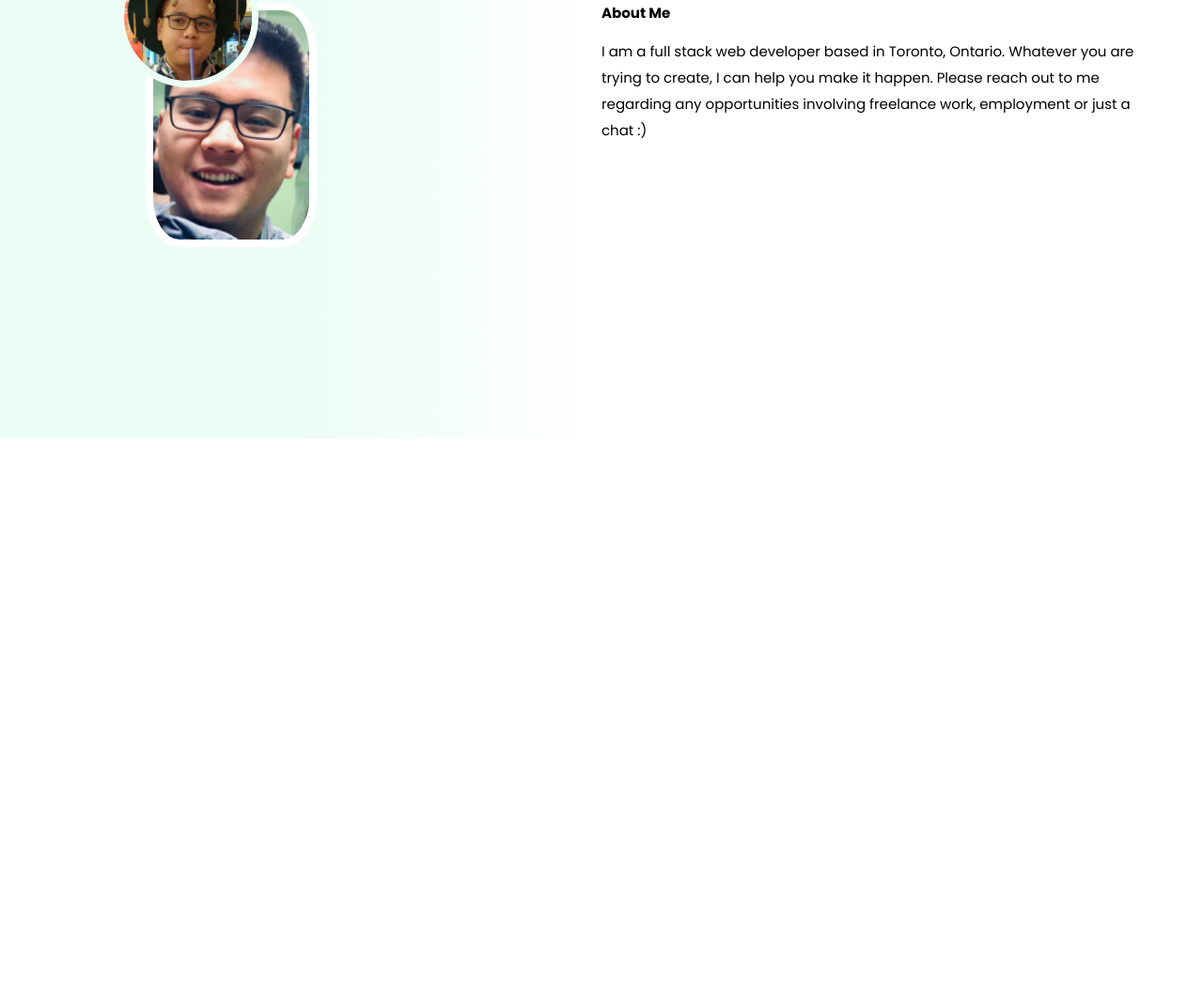
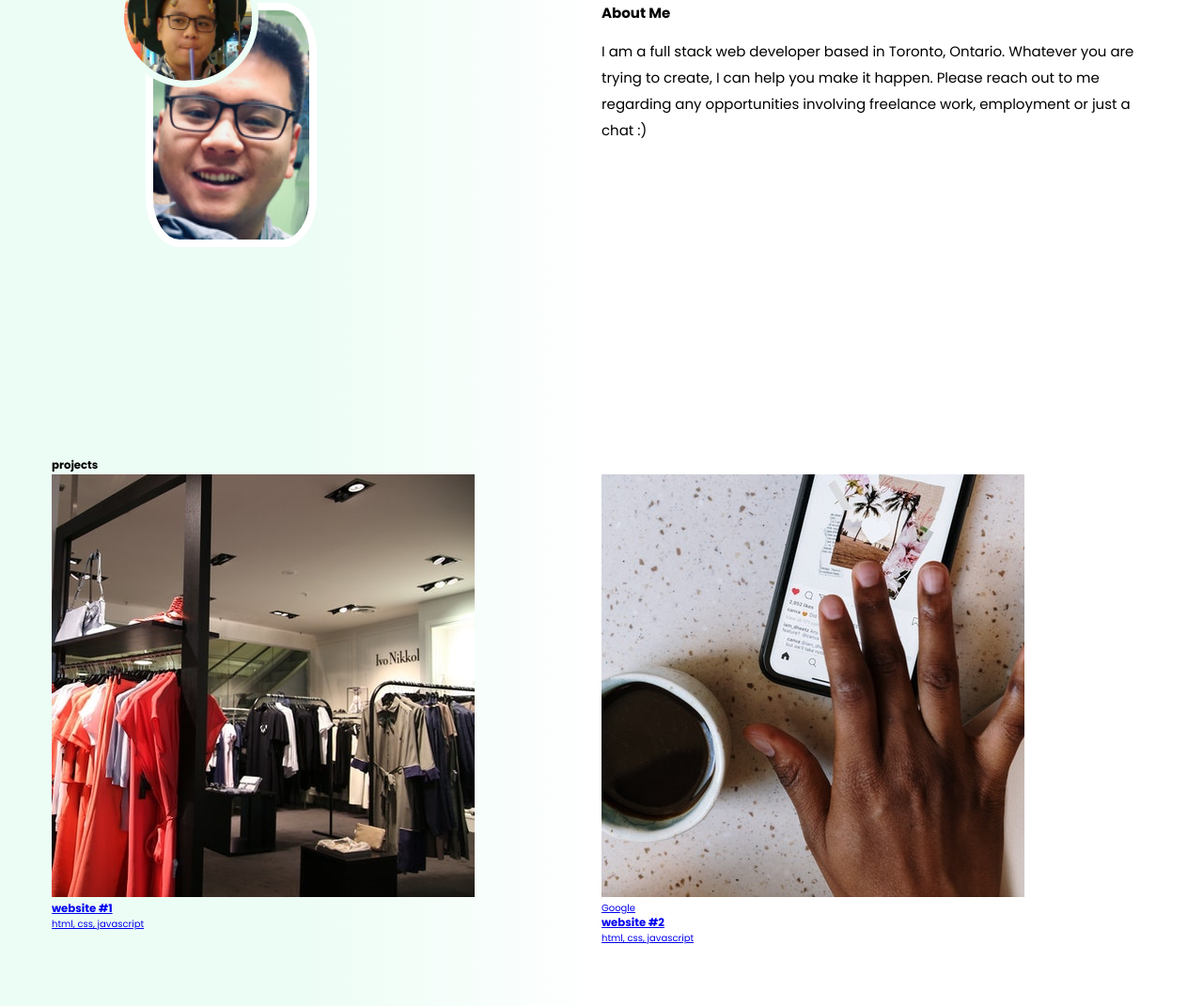
Before and after one commit to timdoan22/portfolio, a website: page index.html in a window 1280 px wide. Shown: the part 977-2048 px from the top of the page at 94% size. Before the commit the page ends 1444 px from the top, so only its background shows below. Drawn offline with Linux system fonts and the light colour scheme.

Commit message:
Added project structure to index.html

```diff
--- a/index.html
+++ b/index.html
@@ -69,8 +69,45 @@
                 </div>
             </div>
         </div>
-
-     <!-- Projects -->
+    <!-- Projects -->
+    <section id="projects" class="projects">
+        <div class="container">
+            <h1 class="heading">projects</h1>
+            <div class="row">
+                <div class="col-xlg-6 col-lg-6 col-md-6 col-sm-12 col-xsm-12">
+                    <div class="projects__card">
+                        <div class="projects__card__image">
+                            <img src="./assets/projects/project1.jpg" alt="project image">
+                        </div>
+                        <a href="https://"><div class="projects__card__layer">
+                            <div class="projects__card__layer__contents">
+                                <h3 class="projects__card__layer__contents__title">website #1</h3>
+                                <span class="projects__card__layer__contents__tools">html, css, javascript</span>
+                            </div>
+                            <!-- <div class="projects__card__layer__link">
+                                <a href="#">Google</a>
+                            </div> -->
+                        </div></a>
+                    </div>
+                </div>
+                <div class="col-xlg-6 col-lg-6 col-md-6 col-sm-12 col-xsm-12 content-block">
+                    <div class="projects__card">
+                        <div class="projects__card__image">
+                            <img src="./assets/projects/project2.jpg" alt="project image">
+                        </div>
+                        <a href="#">Google<div class="projects__card__layer">
+                            <div class="projects__card__layer__contents">
+                                <h3 class="projects__card__layer__contents__title">website #2</h3>
+                                <span class="projects__card__layer__contents__tools">html, css, javascript</span>
+                            </div>
+                            <!-- <div class="projects__card__layer__link">
+                                <a href="#">Google</a>
+                            </div> -->
+                        </div></a>
+                    </div>
+            </div>
+        </div>
+    </section>
 
     <script src="https://kit.fontawesome.com/e8693e13a5.js" crossorigin="anonymous"></script>
     <script src='./script/main.js'></script>
```
